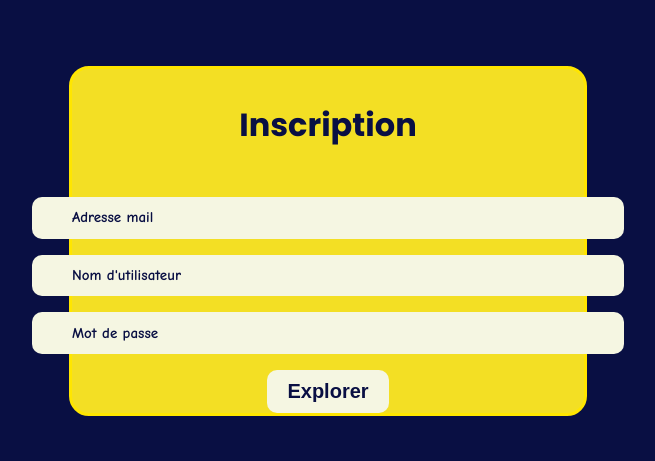
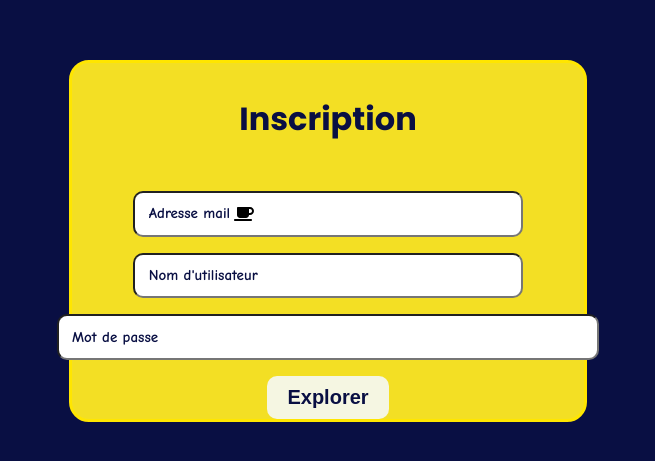
Before and after one commit to aimach/city-guide, a React (Create React App) app in the folder frontend/: page /register in a window 1280 px wide. Shown: the part 159-620 px from the top of the page, without its empty margins (312-967 px from the left). Built offline with nearby package versions, Linux system fonts and the light colour scheme.

Commit message:
Start style forms

```diff
--- a/frontend/src/pages/Register/Register.tsx
+++ b/frontend/src/pages/Register/Register.tsx
@@ -1,6 +1,8 @@
 import { useForm } from "react-hook-form"
 import '../../style/form.module.scss'
 import { useNavigate } from "react-router-dom"
+import { FontAwesomeIcon } from '@fortawesome/react-fontawesome'
+import { faCoffee } from '@fortawesome/free-solid-svg-icons'
 
 export interface FormProps {
   email: string
@@ -43,16 +45,23 @@ const Register = () => {
     <section>
     <form onSubmit={handleSubmit(onSubmit)}>
       <h3>Inscription</h3>
+      <div>
          <input type="text" placeholder='Adresse mail'
          {...register("email", {
            required: "Vous devez renseigner ce champ"
          })}
          />
+         <div className="containerIcon">
+           <FontAwesomeIcon icon={faCoffee} />
+         </div>
+      </div>
+      <div>
          <input type="text" placeholder="Nom d'utilisateur"
          {...register("username", {
            required: "Vous devez renseigner ce champ"
          })}
          />
+      </div>
 
           <input type="password" placeholder='Mot de passe'
           {...register("password", {
--- a/frontend/src/style/form.module.scss
+++ b/frontend/src/style/form.module.scss
@@ -1,9 +1,12 @@
 @use './mixin' as m;
+@use './placeholder';
 
 section {
     height: 100vh;
     @include m.flexLayout(center, center);
 }
+
+
 
 // FORM
 form {
@@ -14,16 +17,26 @@ form {
     width: 40%;
     gap: 1em;
 
-    .containerInput {
-        position: relative;
-        width: 70%;
-        display: flex;
-        @include m.flexLayout(center, center);
-    }
+
+    div {
+            position: relative;
+            width: 70%;
+            display: flex;
+            @include m.flexLayout(center, center);
+
+            div {
+                    position: absolute;
+                    @include m.flexLayout(center, center);
+                    left: -30px;
+                    height: 100%;
+                    z-index: 2;
+            }
+        }
+
 
     .containerIcon {
         position: absolute;
-        @include m.flexLayout(center, center, );
+        @include m.flexLayout(center, center);
         left: -30px;
         height: 100%;
         z-index: 2;
@@ -32,12 +45,9 @@ form {
     input[type=text],
     input[type=email],
     input[type=password] {
-        border-radius: 10px;
-        background: var(--cream, #F5F6E2);
-        padding: 1em 3em;
-        width: 100%;
-        position: relative;
-        border: none;
+       @extend %inputForm;
+       @include m.buttonSize(100%, auto);
+       padding: 1em;
     }
 
     input::placeholder {
```
Lines whose indentation alone changed are shown as unchanged.
